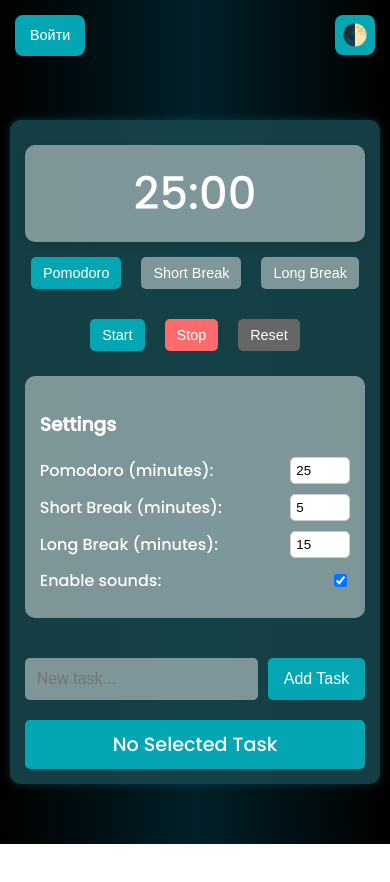
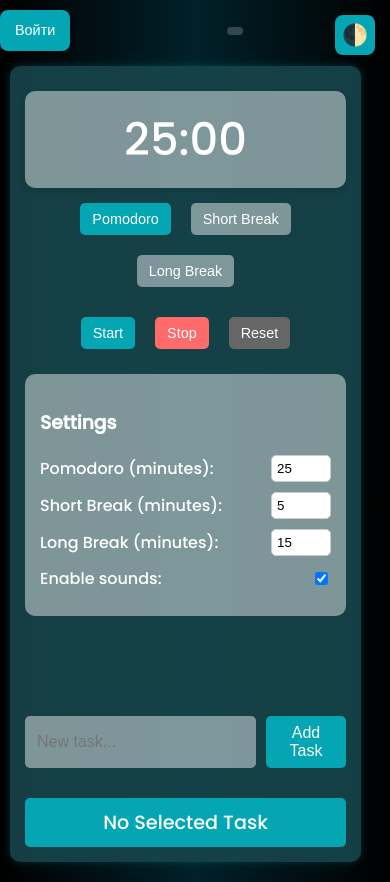
Before and after one commit to fygyzzz/timer-pomodoro, a website with bundled scripts: page public/index.html in a window 390 px wide. Before the commit the page ends 844 px from the top, so only its background shows below. Built offline with nearby package versions, Linux system fonts and the light colour scheme; no server answers.

Commit message:
fix adaptive layout

```diff
--- a/public/css/style.css
+++ b/public/css/style.css
@@ -101,6 +101,10 @@
   transition: all 0.3s ease;
   width: 90%;
   max-width: 500px;
+  display: flex;
+  flex-direction: column;
+  min-height: 80vh; /* Минимальная высота */
+  max-height: 95vh; /* Максимальная высота */
 }
 
 #timer {
@@ -200,11 +204,12 @@
 }
 
 #task-list {
-  padding: 0;
   max-height: 200px;
   overflow-y: auto;
   margin-bottom: 20px;
   border-radius: 5px;
+  flex-grow: 1;
+  min-height: 60px; /* Минимальная высота, чтобы не схлопывалось */
 }
 
 .task-item {
@@ -504,10 +509,18 @@
 }
 
 @media (max-width: 480px) {
+  body {
+    height: auto;
+    min-height: 100vh;
+    padding: 10px 0;
+    display: block;
+  }
   .timer-container {
-    margin-top: 70px; /* Give space for top buttons */
+    margin-top: 10px;
     padding: 15px;
-    width: 95%;
+    min-height: auto;
+    max-height: none;
+    overflow-y: auto;
   }
 
   #timer {
@@ -561,4 +574,17 @@
     margin-right: 5px;
     font-size: 0.9em;
   }
+
+  #user-email {
+    display: block !important;
+    margin: 5px auto;
+    max-width: 100%;
+  }
+
+   .auth-container {
+    position: static;
+    margin-bottom: 15px;
+    width: 100%;
+    text-align: center;
+  }
 }
```
